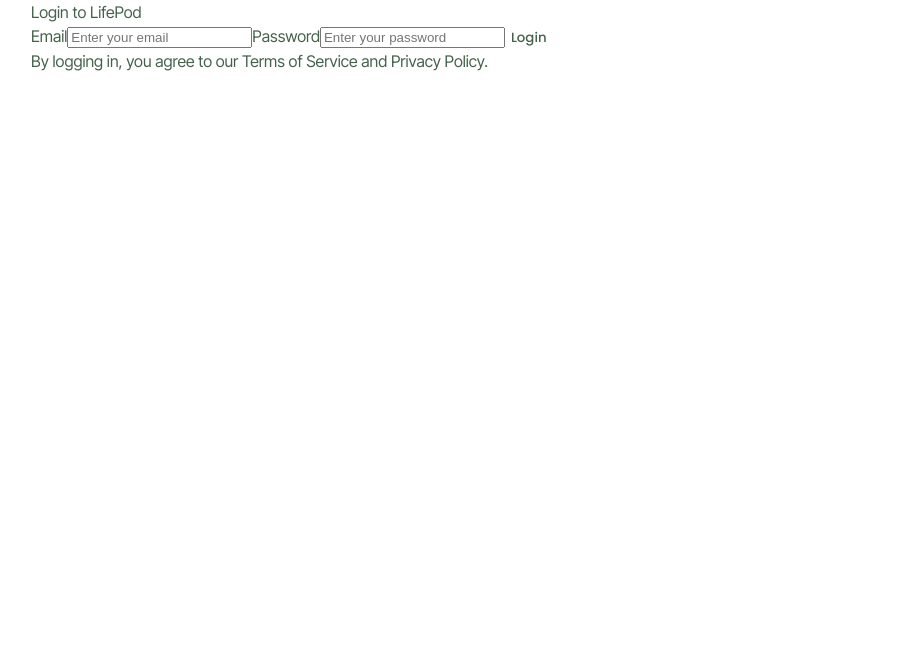
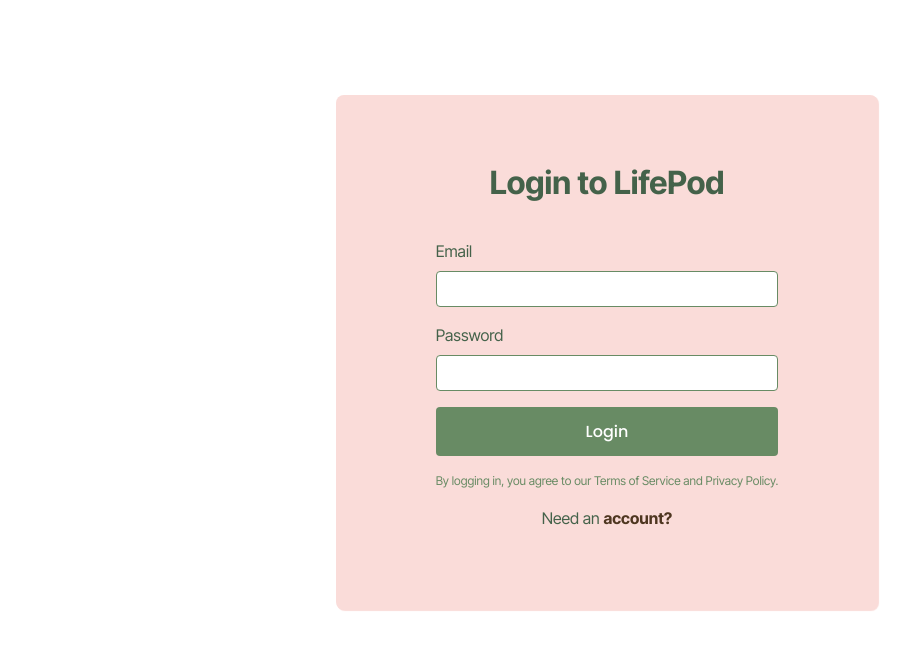
Before and after one commit to Flaryiest/LifePod, a React (Vite) app in the folder frontend/: page /login in a window 1280 px wide. Shown: the top 650 px of the page, without its empty margins (33-943 px from the left). Built offline with nearby package versions, Linux system fonts and the light colour scheme.

Commit message:
created base design for login/sign up

```diff
--- a/frontend/src/pages/signIn.jsx
+++ b/frontend/src/pages/signIn.jsx
@@ -1,22 +1,27 @@
-import "../style/IndexPage.css";
+import "../style/signIn.css";
 import { Link } from "react-router-dom";
 function LoginPage() {
   return (
+    <div className="login-page">
         <div className="login-container">
         <h1 className="login-title">Login to LifePod</h1>
         <form className="login-form">
             <label htmlFor="email">Email</label>
-        <input type="email" id="email" name="email" placeholder="Enter your email" required />
+            <input type="email" id="email" name="email" placeholder="" required />
 
             <label htmlFor="password">Password</label>
-        <input type="password" id="password" name="password" placeholder="Enter your password" required />
+            <input type="password" id="password" name="password" placeholder="" required />
 
             <button type="submit" className="login-submit">Login</button>
 
             <p className="login-info-text">
             By logging in, you agree to our Terms of Service and Privacy Policy.
             </p>
+            <p className="signup-info-text-two">
+                    <Link to="/signup">Need an <span className="signup-redirect-text">account?</span></Link>
+                </p>
         </form>
+        </div>
     </div>
   );
 }
--- a/frontend/src/pages/signUp.jsx
+++ b/frontend/src/pages/signUp.jsx
@@ -19,13 +19,13 @@
             <h2 className="signup-form-title">Sign up to LifePod</h2>
             <form className="signup-form">
                 <label htmlFor="email">Email</label>
-                <input type="email" id="email" name="email" placeholder="Enter your email" required />
+                <input type="email" id="email" name="email" placeholder="" required />
 
                 <label htmlFor="password">Password</label>
-                <input type="password" id="password" name="password" placeholder="Enter your password" required />
+                <input type="password" id="password" name="password" placeholder="" required />
 
                 <label htmlFor="confirm-password">Confirm Password</label>
-                <input type="password" id="confirm-password" name="confirm-password" placeholder="Confirm your password" required />
+                <input type="password" id="confirm-password" name="confirm-password" placeholder="" required />
 
                 <p className="signup-info-text">
                     By signing up, you agree to our Terms of Service and Privacy Policy.
--- a/frontend/src/style/index.css
+++ b/frontend/src/style/index.css
@@ -131,7 +131,6 @@
 
      --tag-background-color: #FADCD9;
      --tag-text-color: #4E3620;
-
      --sub-text-size: 0.75em;
      --main-text-size: 1em;
      --sub-header-text-size: 1.5em;
--- a/frontend/src/style/signIn.css
+++ b/frontend/src/style/signIn.css
@@ -0,0 +1,71 @@
+.login-page {
+    display: flex;
+    flex-direction: column;
+    align-items: center;
+    justify-content: center;
+    max-height: 100dvh;
+    max-width: 100dvw;
+    background-color: var(--primary-background-color);
+    font-family: var(--font-family);
+    padding: 2rem;
+    min-height: 80dvh;
+  }
+.login-container {
+    background-color: var(--tag-background-color);
+    display: flex;
+    flex-direction: column;
+    align-items: center;
+    justify-content: center;
+    padding: 64px 100px;
+    border-radius: 8px;
+    box-shadow: 1px 1px 1px var(--tag-background-color);
+}
+
+.login-title {
+    font-size: var(--header-text-size);
+    font-weight: 700;
+    margin-bottom: 2rem;
+    color: var(--primary-text-color);
+  }
+
+.login-form {
+    display: flex;
+    flex-direction: column;
+    width: 100%;
+    max-width: 400px;
+  }
+
+.login-form label {
+    font-size: var(--main-text-size);
+    margin-bottom: 0.5rem;
+    color: var(--primary-text-color);
+  }
+
+.login-form input {
+    font-size: var(--main-text-size);
+    padding: 0.5rem;
+    margin-bottom: 1rem;
+    border: 1px solid var(--secondary-color);
+    border-radius: 4px;
+  }
+
+.login-submit {
+    background-color: var(--secondary-color);
+    color: var(--primary-background-color);
+    font-size: var(--main-text-size);
+    padding: 0.75rem;
+    border-radius: 4px;
+    cursor: pointer;
+    transition: background-color 0.3s;
+  }
+
+.login-submit:hover {
+    background-color: var(--tertiary-color);
+  }
+
+.login-info-text {
+    font-size: var(--sub-text-size);
+    color: var(--secondary-color);
+    margin-top: 1rem;
+    text-align: center;
+  }
--- a/frontend/src/style/signUp.css
+++ b/frontend/src/style/signUp.css
@@ -109,4 +109,20 @@
     margin-top: 16px;
     color: var(--secondary-color);
     margin-bottom: 1rem;
+    text-align: center;
   }
+
+
+@media only screen and (max-width: 800px) {
+    .signup-container {
+        flex-direction: column;
+        justify-content: center;
+        align-items: center;
+    }
+    .signup-right {
+        margin-top: 0;
+    }
+    .signup-left {
+        margin-top: 0;
+    }
+}
```
Also changed, not shown: 1 other file (tests, documents, lock files or other folders). Lines whose indentation alone changed are shown as unchanged.
